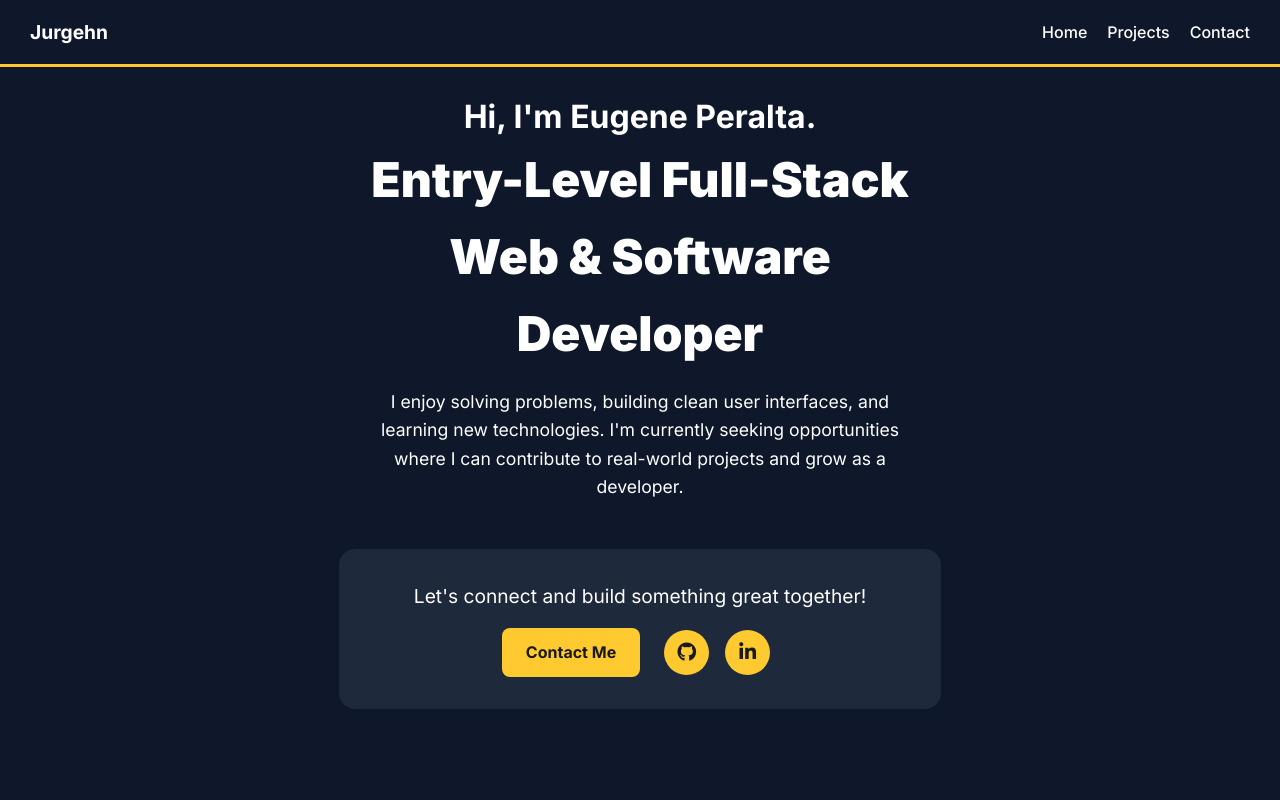
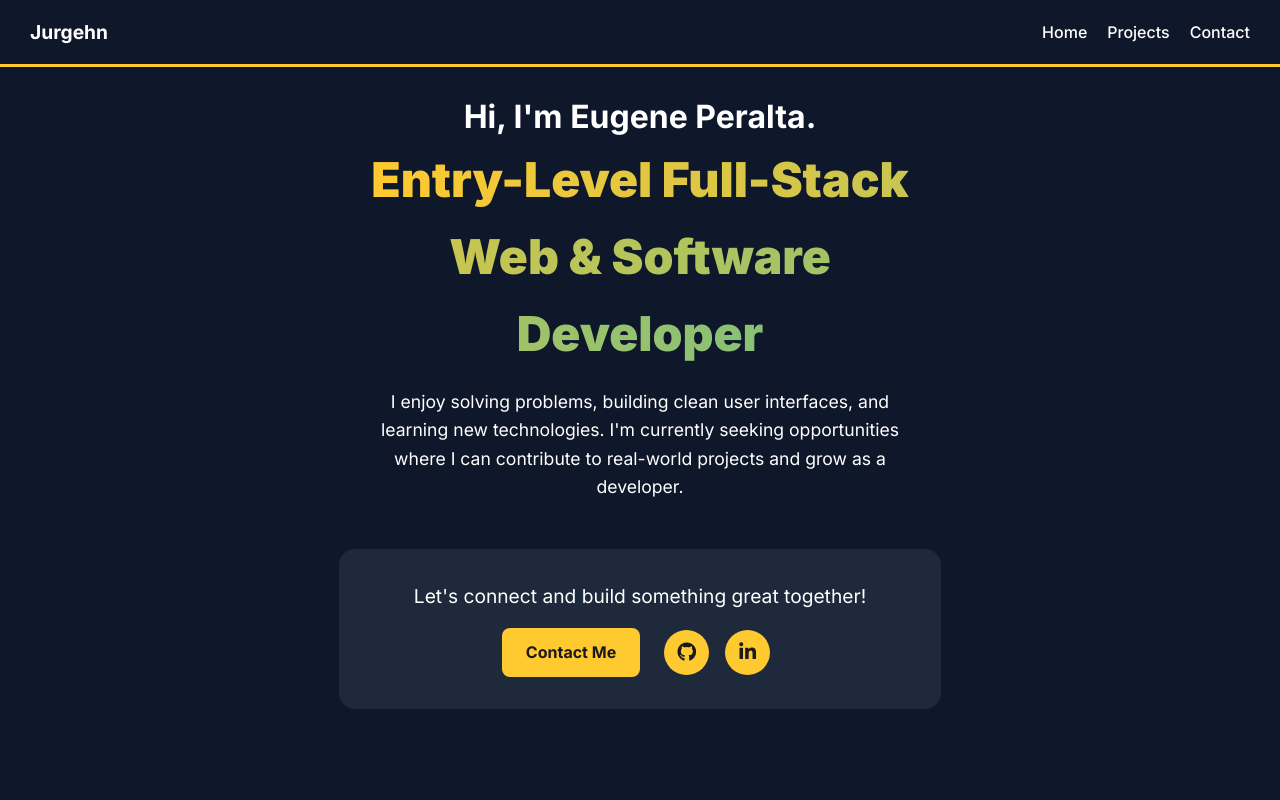
Before and after one commit to Shishwami/jurghen, a Vue app: page / in a window 1280 px wide. Shown: the top 800 px of the page. Built offline with nearby package versions, Linux system fonts and the light colour scheme.

Commit message:
Update HeroPage.vue

```diff
--- a/src/components/HeroPage.vue
+++ b/src/components/HeroPage.vue
@@ -12,7 +12,7 @@
 
             <p>
                 <span class="large">Hi, I'm Eugene Peralta.</span><br>
-                <span class="larger">Entry-Level Full-Stack<br>Web & Software Developer</span>
+                <span class="larger gradient-text">Entry-Level Full-Stack<br>Web & Software Developer</span>
             </p>
             <p class="description-text">
                 I enjoy solving problems, building clean user interfaces, and learning new technologies.
@@ -100,6 +100,15 @@ section {
 .larger {
     font-size: clamp(2rem, 6vw, 3rem);
     font-weight: 900;
+}
+
+.gradient-text {
+    font-weight: 900;
+    background: linear-gradient(90deg, var(--primary), var(--accent));
+    -webkit-background-clip: text;
+    -webkit-text-fill-color: transparent;
+    background-clip: text;
+    color: transparent;
 }
 
 .colored {
```
